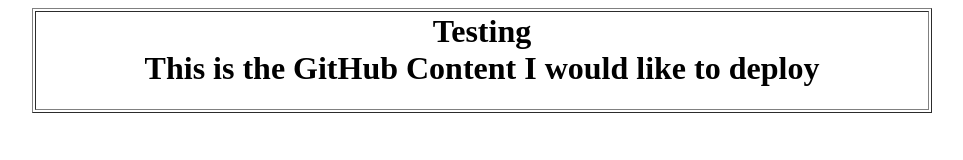
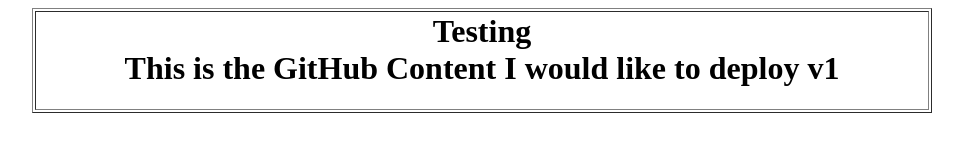
Before and after one commit to bece4021/azuredeploy, a plain HTML site: page index.html in a window 1280 px wide. Shown: the whole page, without its empty margins (158-1121 px from the left). Drawn offline with Linux system fonts and the light colour scheme.

Commit message:
Update index.html

```diff
--- a/index.html
+++ b/index.html
@@ -6,7 +6,7 @@
 <body bgcolor ="#FFFFFF"><table width="900" border="1" align="center">
 <tr>
 <td align="center"><H1>Testing<br>
-This is the GitHub Content I would like to deploy</H1></td>
+This is the GitHub Content I would like to deploy v1</H1></td>
 </tr>
 </table>
 </body>
```
